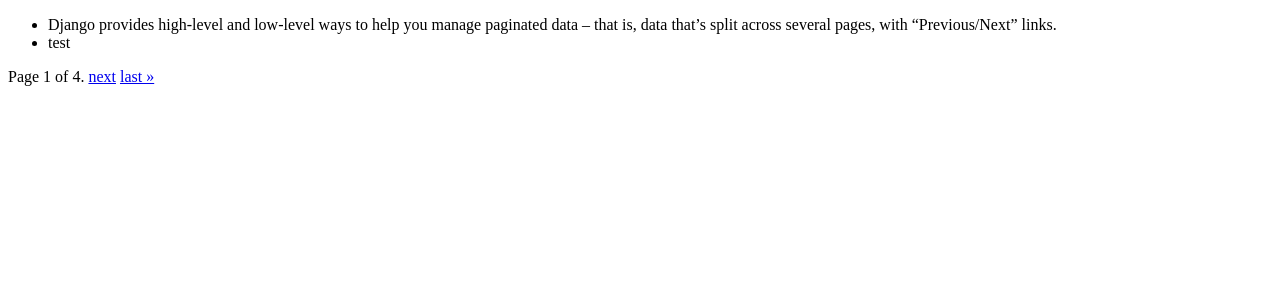
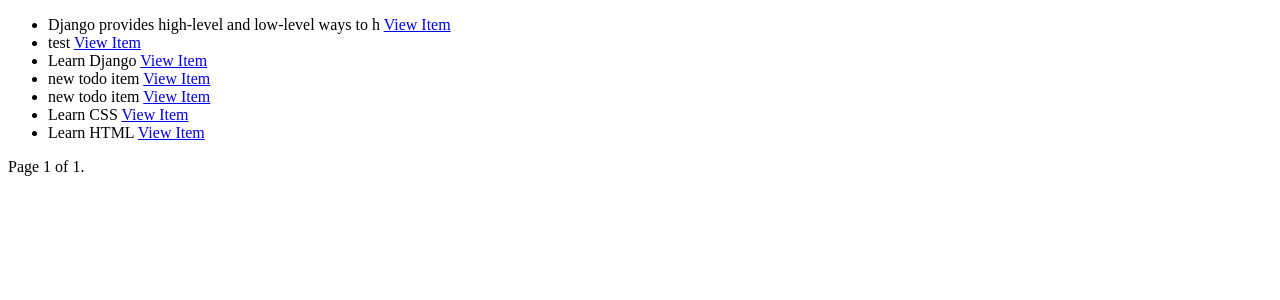
Before and after one commit to Dolaaaa1/TodosApp, a Django app: page /all/ in a window 1280 px wide. Shown: the top 300 px of the page. Run offline with Django 4.2, Linux system fonts and the light colour scheme; data comes from the database, SQL or seed files in the repository; both versions use the stored data as it was after the commit.

Commit message:
Detail View

```diff
--- a/core/urls.py
+++ b/core/urls.py
@@ -5,6 +5,7 @@
     path('', index , name='index'),
     path('all/',TodoListView.as_view(), name='all_todes'),
     path('add/',TodoCreateView.as_view() , name='add_todo'),
+    path('todo/<int:pk>/',TodoDetailView.as_view(),name='todo_detail')
 
 
 ]
--- a/core/views.py
+++ b/core/views.py
@@ -5,6 +5,7 @@
 from .models import Todo
 from django.views.generic.edit import CreateView
 from django.views.generic.list import ListView
+from django.views.generic.detail import DetailView
 
 # Create your views here.
 
@@ -20,8 +21,13 @@
 
 class TodoListView(ListView):
     model = Todo
-    paginate_by = 2
+    paginate_by = 10
     template_name = 'all_todoes.html'
 
     def get_queryset(self):
         return Todo.objects.all().order_by('-id')
+
+
+class TodoDetailView(DetailView):
+    model = Todo
+    template_name = 'todo_detail.html'
--- a/templates/all_todoes.html
+++ b/templates/all_todoes.html
@@ -7,7 +7,7 @@
 {% block body %}
 <ul>
    {% for todo in object_list %}
-    <li> {{todo.text}} </li>
+    <li> {{todo.text|slice:50}} <a href="/todo/{{todo.id}}"> View Item </a> </li>
    {% endfor %}
 </ul>
 
```
Also changed, not shown: templates/todo_detail.html (added, +11 -0 lines), db.sqlite3.
